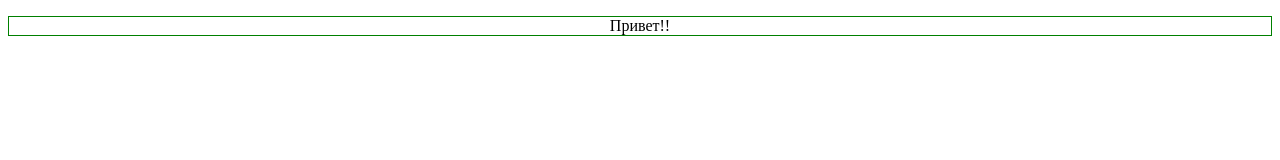
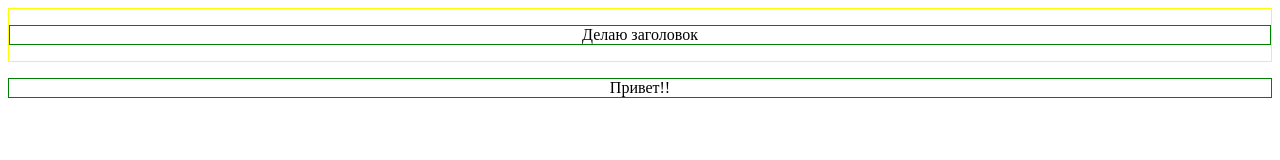
Before and after one commit to NastyaRyseva/test, a plain HTML site: page index.html in a window 1280 px wide. Drawn offline with Linux system fonts and the light colour scheme.

Commit message:
header01

```diff
--- a/index.html
+++ b/index.html
@@ -6,6 +6,9 @@
     <meta name="viewport" content="width=device-width, initial-scale=1.0">
     <title>Document</title>
     <style>
+        header {
+            border: 1px solid yellow;
+        }
         p{
             border: 1px solid green;
             text-align: center;
@@ -13,6 +16,7 @@
     </style>
 </head>
 <body>
+    <header><p>Делаю заголовок</p></header>
     <p>Привет!!</p>
 </body>
 </html>
```
